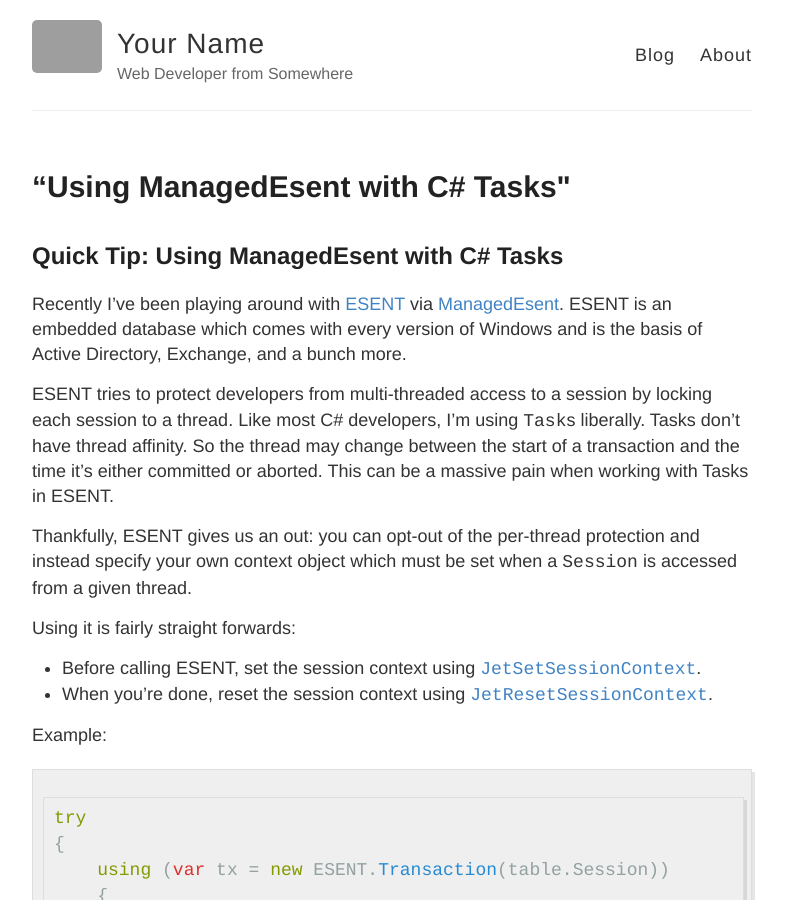
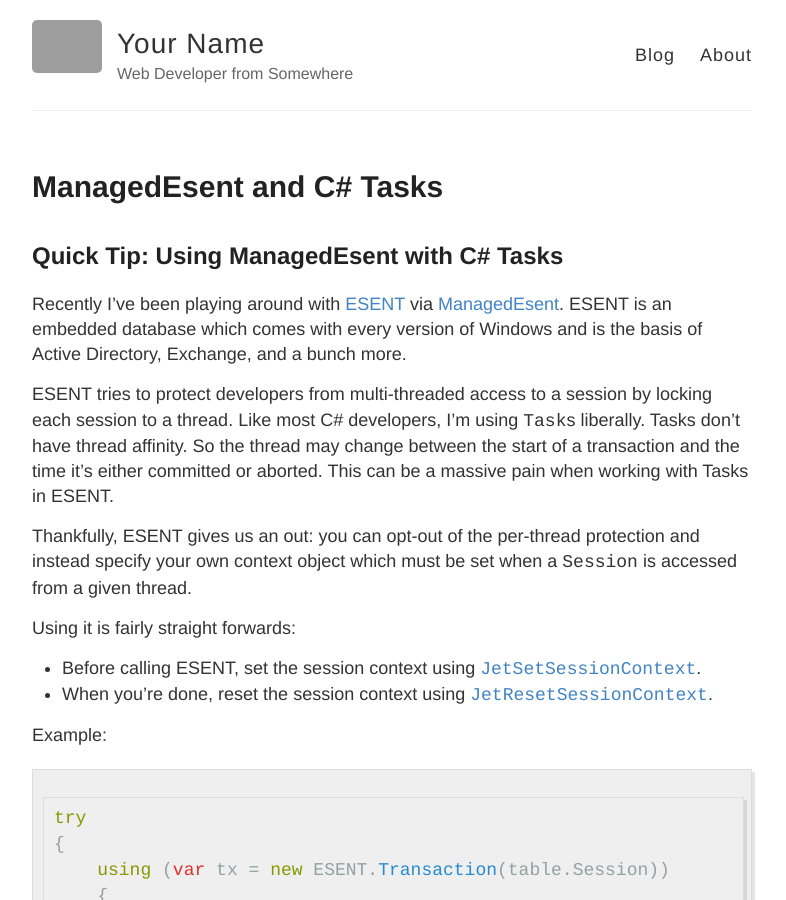
Before and after one commit to Authentibles/authentibles.github.io, a Jekyll site: the page built from _posts/2015-08-15-esent-csharp-task.md, in a window 1280 px wide and 900 px high. Shown: the whole window, without its empty margins (248-1034 px from the left). Built offline with Jekyll 4.4.1, drawn with Linux system fonts in a browser that asks for light colours; Markdown is read by kramdown in place of the engine named in the settings; grey boxes are pictures that could not be loaded.

Commit message:
Update 2015-08-15-esent-csharp-task.md

```diff
--- a/_posts/2015-08-15-esent-csharp-task.md
+++ b/_posts/2015-08-15-esent-csharp-task.md
@@ -1,7 +1,7 @@
 ---
 published: true
 layout: post
-title:  “Using ManagedEsent with C# Tasks"
+title:  ManagedEsent and C# Tasks
 date:   2015-08-15 11:23:32
 categories: csharp tasks esent managedesent
 ---
```
